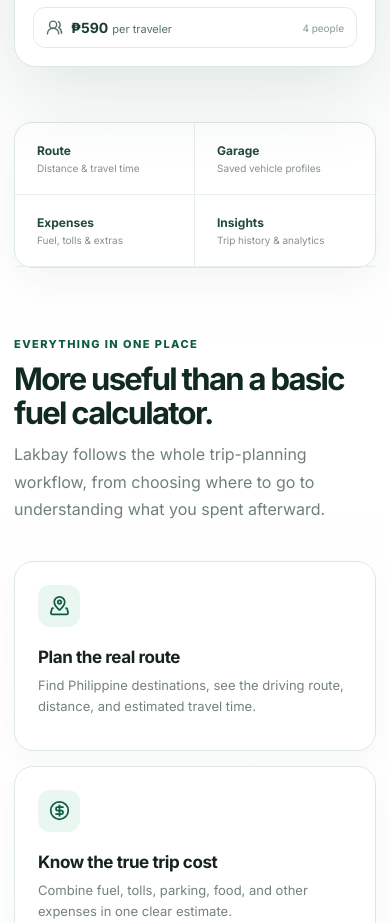
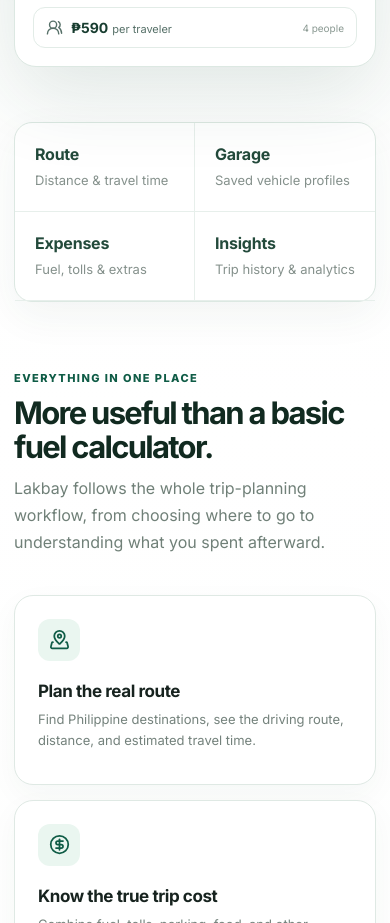
Before and after one commit to YuanG14/Lakbay, a React (Vite) app: page / in a window 390 px wide. Shown: the part 1160-2083 px from the top of the page. Built offline with nearby package versions, Linux system fonts and the light colour scheme; no server answers.

Commit message:
feat: enhance readability of landing capability strip with improved padding and typography

```diff
--- a/src/styles.css
+++ b/src/styles.css
@@ -226,3 +226,30 @@
   .landing-why-card{padding:26px 22px}
   .landing-footer{min-height:0;padding:26px 0}
 }
+
+/* Landing capability strip readability */
+.landing-proof-strip>div{
+  padding:26px 28px;
+  gap:7px;
+}
+.landing-proof-strip strong{
+  font-size:18px;
+  line-height:1.25;
+  letter-spacing:-.015em;
+}
+.landing-proof-strip span{
+  font-size:14px;
+  line-height:1.45;
+}
+
+@media(max-width:700px){
+  .landing-proof-strip>div{
+    padding:21px 20px;
+  }
+  .landing-proof-strip strong{
+    font-size:16px;
+  }
+  .landing-proof-strip span{
+    font-size:13px;
+  }
+}
```
